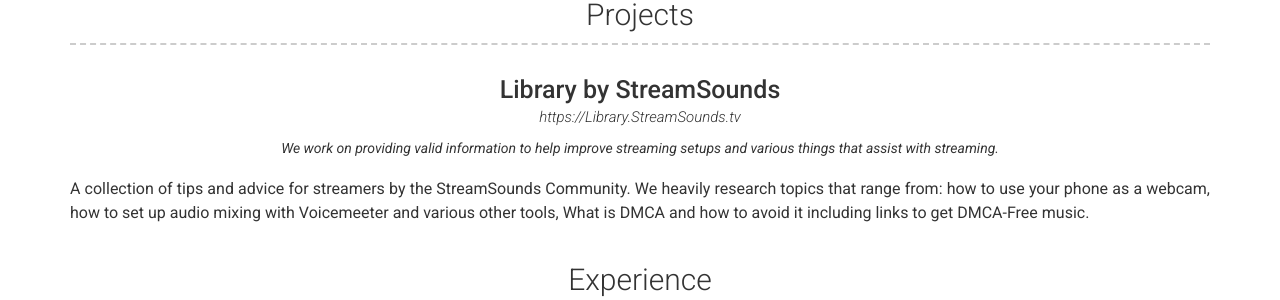
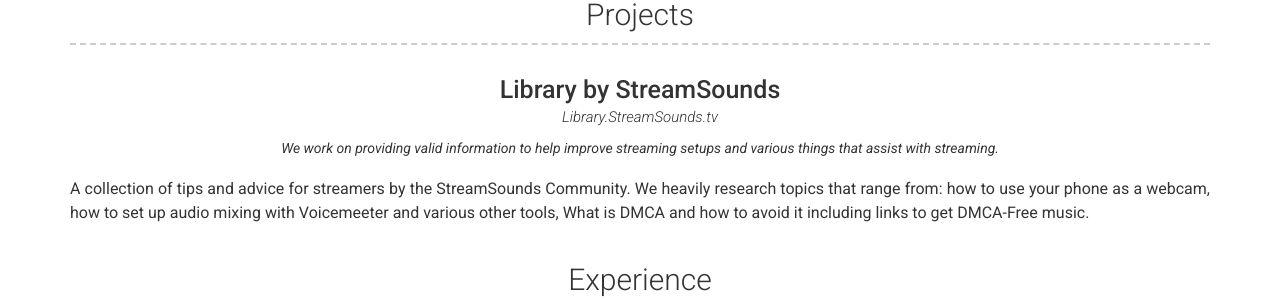
Before and after one commit to FlavCreations/resume.flavcreations.com, a Jekyll site: the page built from index.md, in a window 1280 px wide. Shown: the part 532-832 px from the top of the page. Built offline with Jekyll 4.4.1, drawn with Linux system fonts in a browser that asks for light colours; nearby versions of some CDN libraries; part of the change alters nothing that is shown.

Commit message:
Update projects.yml

```diff
--- a/_data/projects.yml
+++ b/_data/projects.yml
@@ -1,7 +1,7 @@
 # Project template
 - layout: top-middle
   name: Library by StreamSounds
-  link: https://Library.StreamSounds.tv
+  link: Library.StreamSounds.tv
   github:
   quote: >
     We work on providing valid information to help improve streaming setups and various things that assist with streaming.
```
